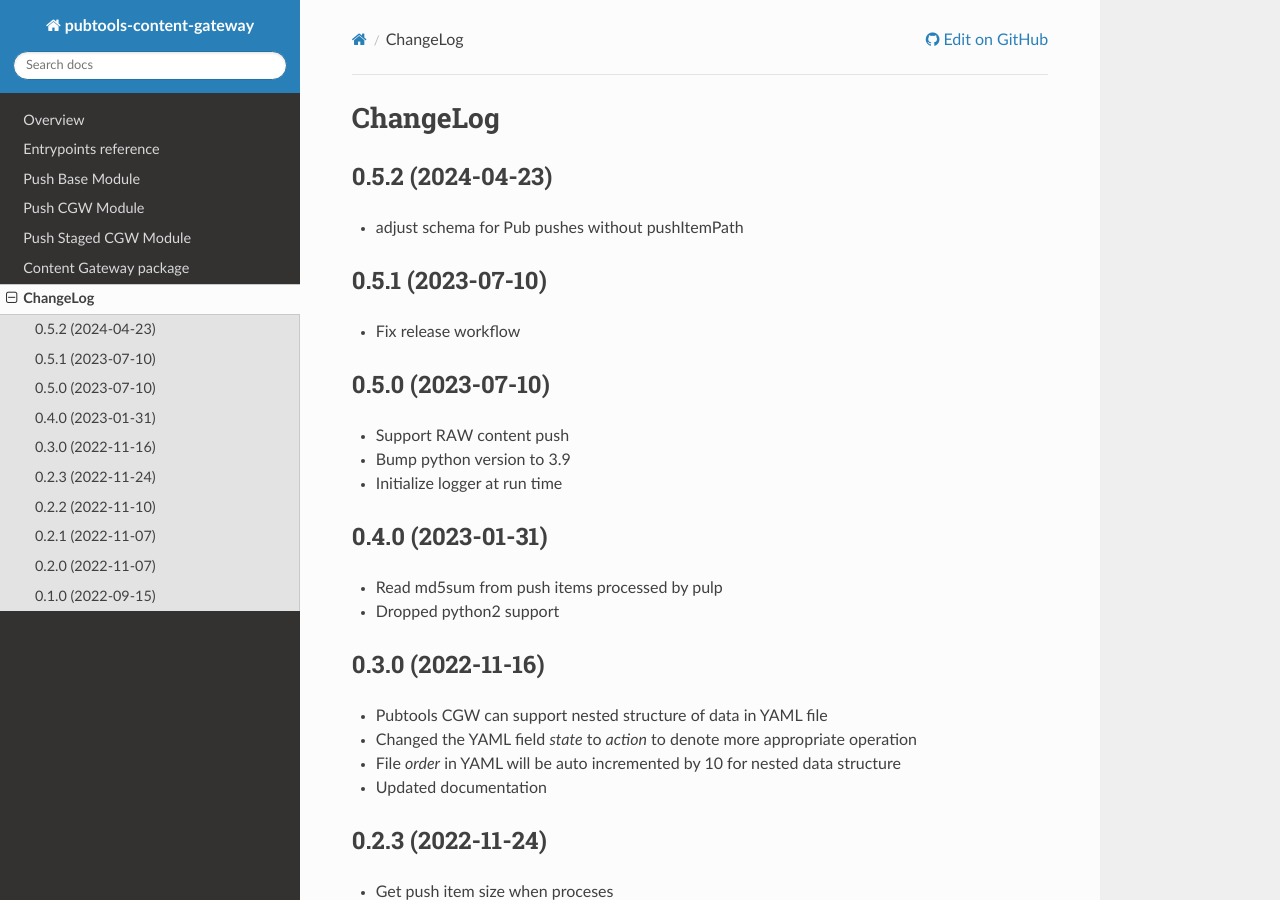
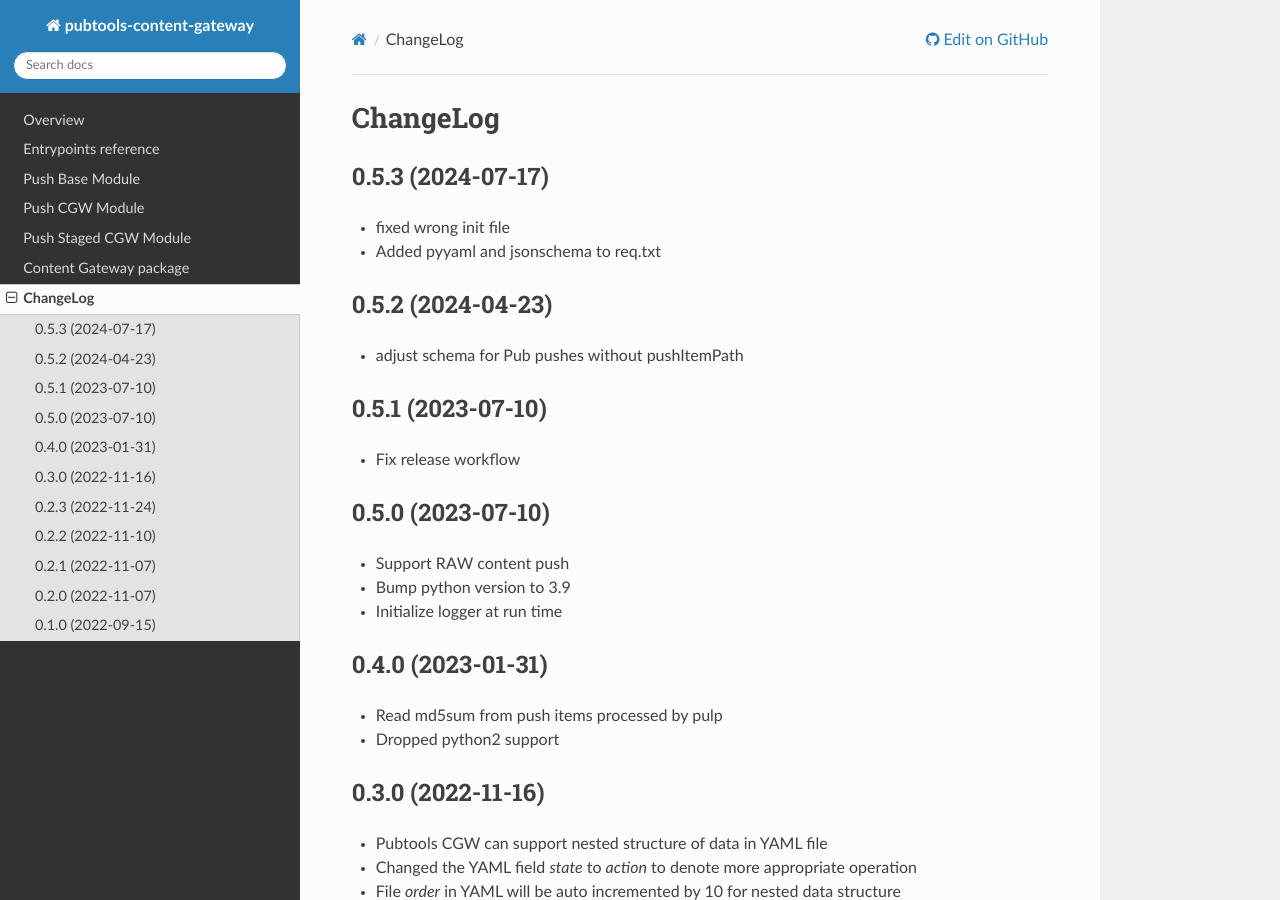
Before and after one commit to release-engineering/pubtools-content-gateway, a Sphinx documentation site: the page built from docs/CHANGELOG.rst, in a window 1280 px wide and 900 px high. Built offline with Sphinx 7.4.7 and the Read the Docs theme 2.0.0, drawn with Linux system fonts in a browser that asks for light colours.

Commit message:
Release 0.5.3

```diff
--- a/docs/CHANGELOG.rst
+++ b/docs/CHANGELOG.rst
@@ -1,5 +1,10 @@
 ChangeLog
 =========
+
+0.5.3 (2024-07-17)
+------------------
+* fixed wrong init file
+* Added pyyaml and jsonschema to req.txt
 
 0.5.2 (2024-04-23)
 ------------------
--- a/setup.py
+++ b/setup.py
@@ -80,7 +80,7 @@ classifiers = [
 
 setup(
     name="pubtools-content-gateway",
-    version="0.5.2",
+    version="0.5.3",
     description=get_description(),
     long_description_content_type="text/markdown",
     author="Javed Alam",
```
